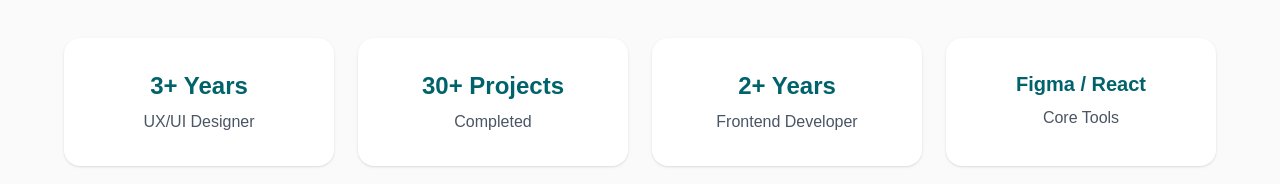
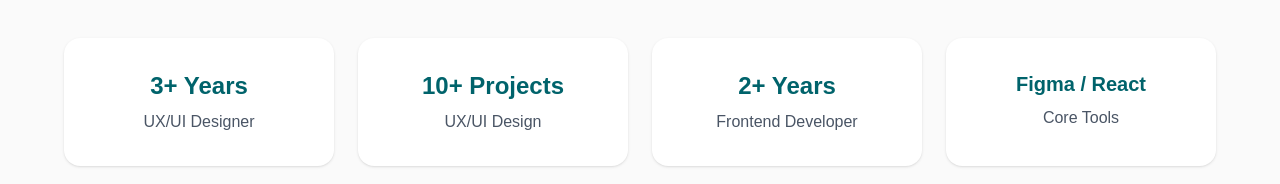
Before and after one commit to sam1362/samaneh-portfolio, a Next.js app: page / in a window 1280 px wide. Shown: the part 565-749 px from the top of the page. Built offline with nearby package versions, Linux system fonts and the light colour scheme.

Commit message:
change number of project

```diff
--- a/app/components/HomePage/Hero.tsx
+++ b/app/components/HomePage/Hero.tsx
@@ -77,9 +77,9 @@
         </div>
         <div className="bg-white rounded-2xl shadow-sm py-6 sm:py-8 transition hover:shadow-md">
           <h3 className="text-xl sm:text-2xl font-bold text-[#00636b] mb-2">
-            30+ Projects
+            10+ Projects
           </h3>
-          <p className="text-gray-600 text-sm sm:text-base">Completed</p>
+          <p className="text-gray-600 text-sm sm:text-base">UX/UI Design</p>
         </div>
         <div className="bg-white rounded-2xl shadow-sm py-6 sm:py-8 transition hover:shadow-md">
           <h3 className="text-xl sm:text-2xl font-bold text-[#00636b] mb-2">
```
